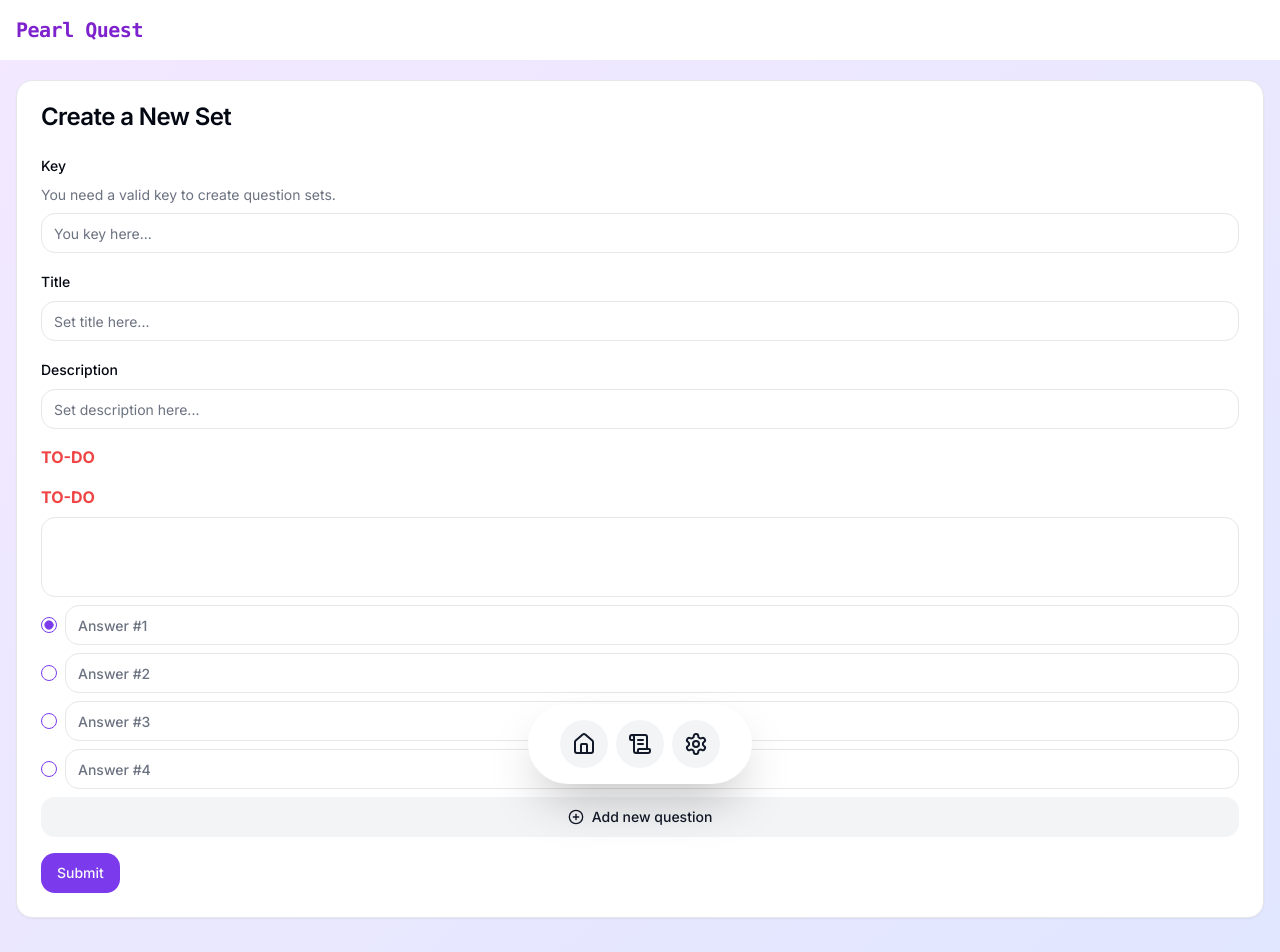
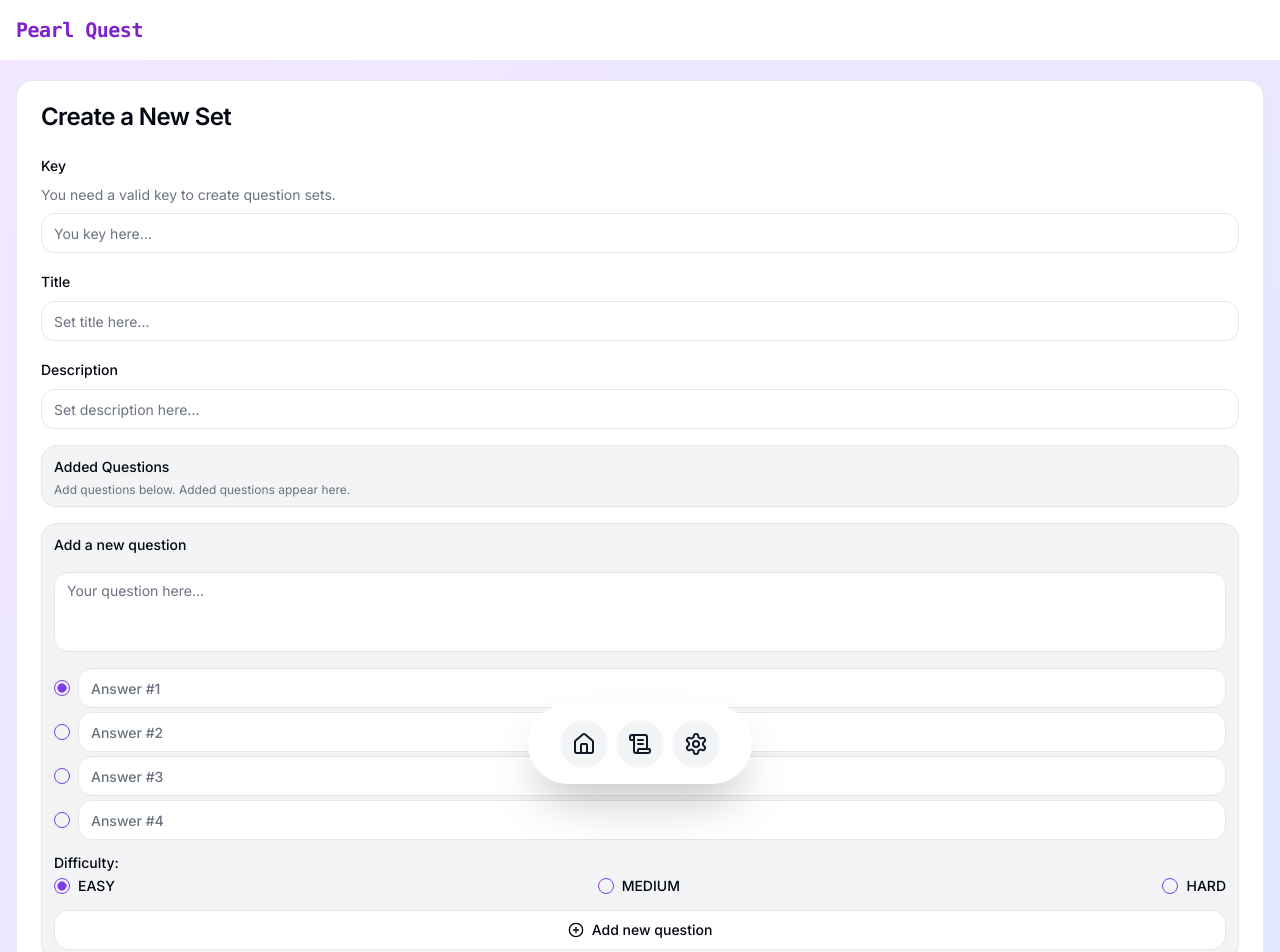
Before and after one commit to sheikhameen/pearl-quest, a Next.js app: page /sets/new in a window 1280 px wide. Shown: the top 952 px of the page. Built offline with nearby package versions, Linux system fonts and the light colour scheme.

Commit message:
Looks: good looking form

```diff
--- a/src/app/(main)/sets/new/page.tsx
+++ b/src/app/(main)/sets/new/page.tsx
@@ -54,11 +54,13 @@ const formSchema = z.object({
 const Page = () => {
   const [questions, setQuestions] = useState<QuestionWithAnswers[]>([]);
   const [newQuestionText, setNewQuestionText] = useState("");
-  const [newQuestionAnswer1] = useState("");
-  const [newQuestionAnswer2] = useState("");
-  const [newQuestionAnswer3] = useState("");
-  const [newQuestionAnswer4] = useState("");
-  const [newQuestionDifficulty] = useState<$Enums.Difficulty>("EASY");
+  const [newQuestionAnswer1, setNewQuestionAnswer1] = useState("");
+  const [newQuestionAnswer2, setNewQuestionAnswer2] = useState("");
+  const [newQuestionAnswer3, setNewQuestionAnswer3] = useState("");
+  const [newQuestionAnswer4, setNewQuestionAnswer4] = useState("");
+  const [newQuestionDifficulty, setNewQuestionDifficulty] =
+    useState<$Enums.Difficulty>("EASY");
+  const difficulties: $Enums.Difficulty[] = ["EASY", "MEDIUM", "HARD"];
 
   const form = useForm<z.infer<typeof formSchema>>({
     resolver: zodResolver(formSchema),
@@ -142,63 +144,112 @@ const Page = () => {
                 </FormItem>
               )}
             />
-            <div className="space-y-2">
-              <div className="text-destructive font-bold">TO-DO</div>
+            <Card className="py-2 px-3 bg-muted space-y-1">
+              <Label>Added Questions</Label>
+              {questions.length === 0 && (
+                <p className="text-xs text-muted-foreground">
+                  Add questions below. Added questions appear here.
+                </p>
+              )}
               {questions.map((question) => (
-                <Card key={question.id}>
-                  <CardHeader>
-                    <CardTitle className="text-xl">
-                      <span className="text-muted-foreground/50">
-                        {parseInt(question.id) + 1}.
-                      </span>{" "}
-                      {question.text}
-                    </CardTitle>
-                  </CardHeader>
+                <Card key={question.id} className="py-2 px-3">
+                  <CardTitle className="text-lg">
+                    <span className="text-muted-foreground/50">
+                      {parseInt(question.id) + 1}.
+                    </span>{" "}
+                    {question.text}
+                  </CardTitle>
                 </Card>
               ))}
-            </div>
-            <div className="space-y-2">
-              <div className="text-destructive font-bold">TO-DO</div>
+            </Card>
+            <Card className="space-y-4 py-2 px-3 bg-muted">
+              <Label>Add a new question</Label>
               <Textarea
                 className="resize-none"
+                placeholder="Your question here..."
                 value={newQuestionText}
                 onChange={({ target }) => setNewQuestionText(target.value)}
               />
-              <RadioGroup defaultValue="option-one">
+              <RadioGroup defaultValue="answer-1" className="gap-1">
                 <div className="flex items-center space-x-2">
-                  <RadioGroupItem value="option-one" id="option-one" />
-                  <Label htmlFor="option-one" className="w-full">
-                    <Input placeholder="Answer #1" />
+                  <RadioGroupItem value="answer-1" id="answer-1" />
+                  <Label htmlFor="answer-1" className="w-full">
+                    <Input
+                      placeholder="Answer #1"
+                      value={newQuestionAnswer1}
+                      onChange={({ target }) =>
+                        setNewQuestionAnswer1(target.value)
+                      }
+                    />
                   </Label>
                 </div>
                 <div className="flex items-center space-x-2">
-                  <RadioGroupItem value="option-two" id="option-two" />
-                  <Label htmlFor="option-two" className="w-full">
-                    <Input placeholder="Answer #2" />
+                  <RadioGroupItem value="answer-2" id="answer-2" />
+                  <Label htmlFor="answer-2" className="w-full">
+                    <Input
+                      placeholder="Answer #2"
+                      value={newQuestionAnswer2}
+                      onChange={({ target }) =>
+                        setNewQuestionAnswer2(target.value)
+                      }
+                    />
                   </Label>
                 </div>
                 <div className="flex items-center space-x-2">
-                  <RadioGroupItem value="option-three" id="option-three" />
-                  <Label htmlFor="option-three" className="w-full">
-                    <Input placeholder="Answer #3" />
+                  <RadioGroupItem value="answer-3" id="answer-3" />
+                  <Label htmlFor="answer-3" className="w-full">
+                    <Input
+                      placeholder="Answer #3"
+                      value={newQuestionAnswer3}
+                      onChange={({ target }) =>
+                        setNewQuestionAnswer3(target.value)
+                      }
+                    />
                   </Label>
                 </div>
                 <div className="flex items-center space-x-2">
-                  <RadioGroupItem value="option-four" id="option-four" />
-                  <Label htmlFor="option-four" className="w-full">
-                    <Input placeholder="Answer #4" />
+                  <RadioGroupItem value="answer-4" id="answer-4" />
+                  <Label htmlFor="answer-4" className="w-full">
+                    <Input
+                      placeholder="Answer #4"
+                      value={newQuestionAnswer4}
+                      onChange={({ target }) =>
+                        setNewQuestionAnswer4(target.value)
+                      }
+                    />
                   </Label>
                 </div>
               </RadioGroup>
+
+              <RadioGroup
+                value={newQuestionDifficulty}
+                onValueChange={(value: $Enums.Difficulty) => {
+                  setNewQuestionDifficulty(value);
+                }}
+              >
+                <Label>Difficulty:</Label>
+                <div className="flex gap-2 justify-between">
+                  {difficulties.map((difficulty) => (
+                    <div
+                      key={difficulty}
+                      className="flex items-center space-x-2"
+                    >
+                      <RadioGroupItem value={difficulty} id={difficulty} />
+                      <Label htmlFor={difficulty}>{difficulty}</Label>
+                    </div>
+                  ))}
+                </div>
+              </RadioGroup>
+
               <Button
                 type="button"
-                variant="secondary"
+                variant="outline"
                 className="w-full"
                 onClick={handleAddNewQuestion}
               >
                 <PlusCircle /> Add new question
               </Button>
-            </div>
+            </Card>
             <Button type="submit">Submit</Button>
           </form>
         </Form>
```
